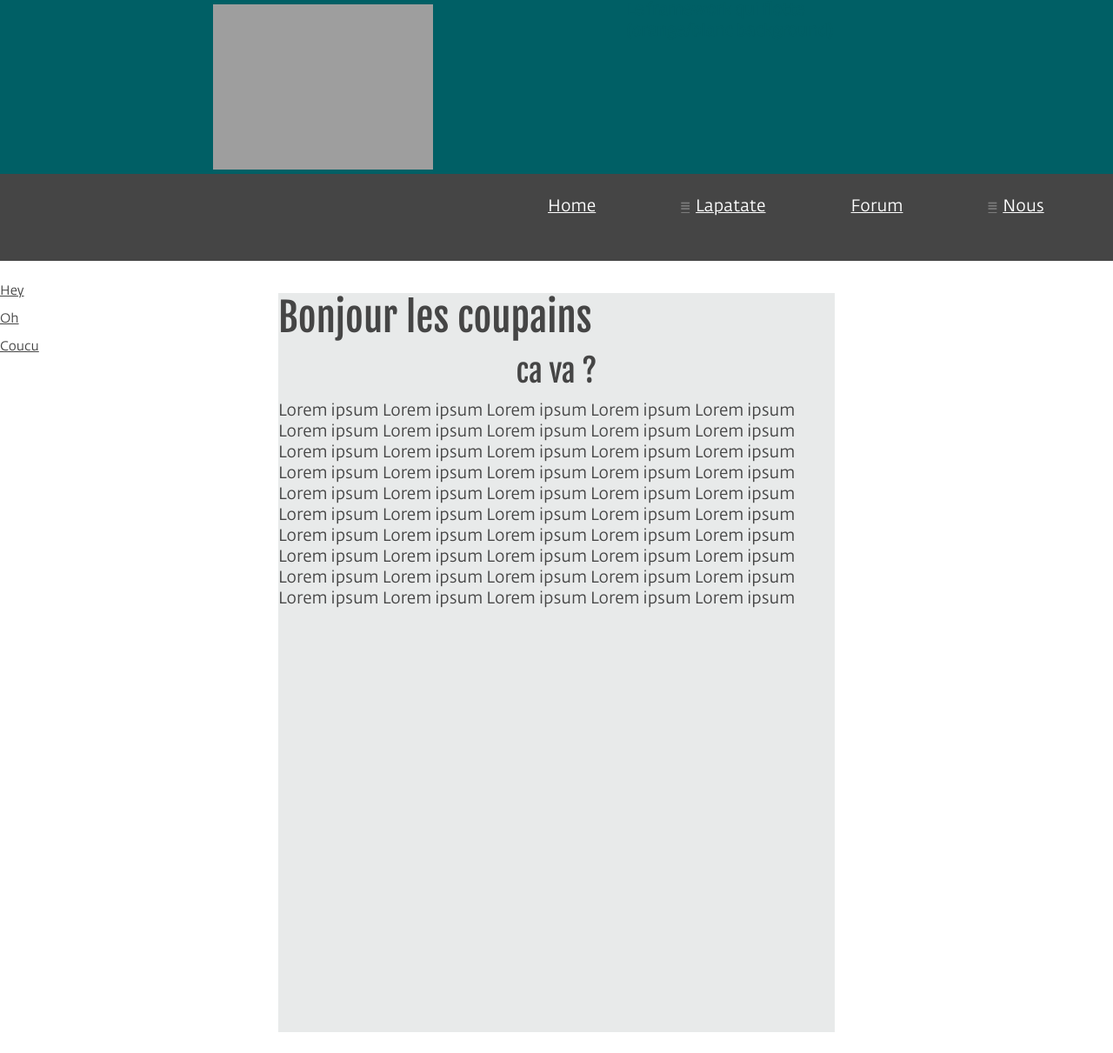
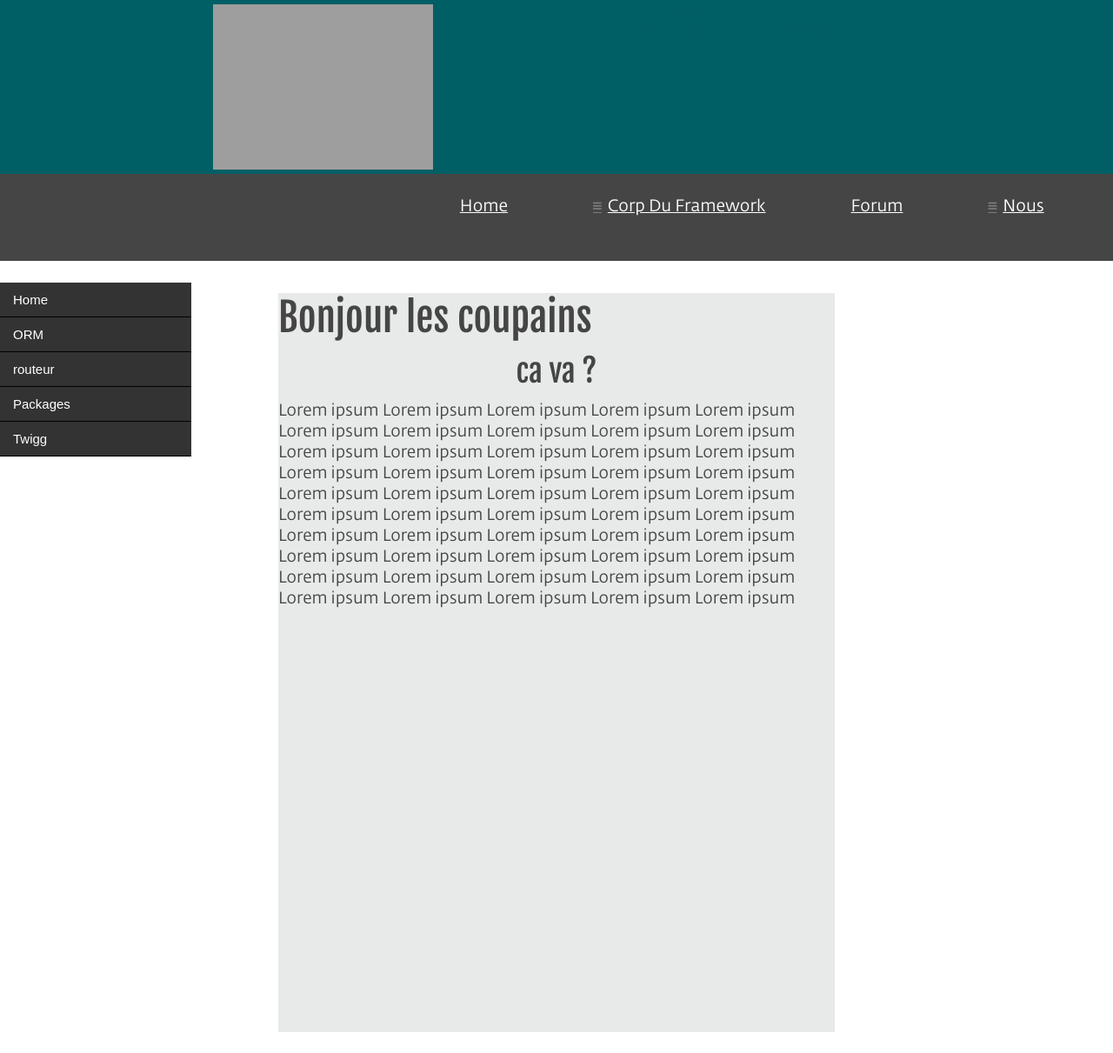
Before and after one commit to lyoslyos/Site, a PHP site: page /doc.html in a window 1280 px wide. Shown: the top 1211 px of the page at 87% size. Run offline with PHP 8.4, Linux system fonts and the light colour scheme; grey boxes are pictures that could not be loaded.

Commit message:
enu verticale , corrections design

```diff
--- a/doc.html
+++ b/doc.html
@@ -29,16 +29,17 @@
 	</header>
 	<!--Bandeau-->
 	<div id="bandeau">
-					<ul id="cbp-tm-menu" class="cbp-tm-menu">
+						<ul id="cbp-tm-menu" class="cbp-tm-menu">
 				<li>
 					<a href="#">Home</a>
 				</li>
 				<li>
-					<a href="#">Lapatate</a>
+					<a href="#">Corp du framework</a>
 					<ul class="cbp-tm-submenu">
-						<li><a href="#" class="cbp-tm-icon-archive">ORM</a></li>
-						<li><a href="#" class="cbp-tm-icon-cog">TRUK KIKOO</a></li>
-						<li><a href="#" class="cbp-tm-icon-location">Demo de la mort</a></li>
+						<li><a href="#" class="cbp-tm-icon-pencil">ORM</a></li>
+						<li><a href="#" class="cbp-tm-icon-cog">Routeur</a></li>
+						<li><a href="#" class="cbp-tm-icon-cog">packages</a></li>
+						<li><a href="#" class="cbp-tm-icon-article">Twigg</a></li>
 					</ul>
 				</li>
 				<li>
@@ -49,8 +50,6 @@
 					<a href="#">Nous</a>
 					<ul class="cbp-tm-submenu">
 						<li><a href="#" class="cbp-tm-icon-mail">contact</a></li>
-						<li><a href="#" class="cbp-tm-icon-contract">Rejoindre la commuaute</a></li>
-						<li><a href="#" class="cbp-tm-icon-users">MON MSN BB</a></li>
 						<li><a href="#" class="cbp-tm-icon-article">Facebook</a></li>
 						<li><a href="#" class="cbp-tm-icon-clock">twitter</a></li>
 					</ul>
@@ -66,14 +65,42 @@
 	<!--Bandeau fin-->
 	<!--3Box-->
 	<div id="global-contenue">
-		<div class="menu">
-			<div class="titre-menu">Hey
-			</div>
-			<div class="titre-menu">Oh
-			</div>
-			<div class="titre-menu">Coucu
-			</div>
-		</div>
+		<div class="menu_div"> <!--menu -->
+<ul>
+<li><a href="#">Home</a></li>
+
+<li><a href="#">ORM</a>
+<ul class="sub-item1">
+<li><a href="#">remplir</a>
+<ul class="sub-sub-item1">
+<li><a href="#">remplir</a></li>
+<li><a href="#">remplir</a></li>
+<li><a href="#">remplir</a></li>
+</ul>
+</ul>
+</li>
+</li>
+
+<li><a href="#">routeur</a>
+<ul class="sub-item2">
+<li><a href="#">remplir</a></li>
+<li><a href="#">remplir</a></li>
+<li><a href="#">remplir</a></li>
+</ul>
+</li>
+
+<li><a href="#">Packages</a>
+<ul class="sub-item3">
+<li><a href="#">remplir</a></li>
+<li><a href="#">remplir</a></li>
+<li><a href="#">remplir</a></li>
+</ul>
+</li>
+
+<li><a href="#">Twigg</a></li>
+
+</ul>
+</div> <!--fin du menu -->
 		<div class="docu">
 			<div class="titre">
 				Bonjour les coupains
--- a/src/css/style.css
+++ b/src/css/style.css
@@ -65,7 +65,7 @@
 {
 	height:32px;
 	font-size:15px;
-	text-decoration:underline;
+
 }
 .docu
 {
@@ -74,6 +74,18 @@
 	margin-left:25%;
 	height:850px !important;
 	background-color:#E8EAEA;
+}
+.case
+{
+	background-color:red;
+	margin-top:5px;
+	margin-bottom:5px;
+	margin-left:6px;
+}
+.titre-cour
+{
+
+
 }
 .titre
 {
@@ -553,7 +565,7 @@
 }
 
 .cbp-tm-icon-pencil:before {
-	content: "\e00b";
+	 background-image:"src/img/orm.png";
 }
 
 .cbp-tm-icon-article:before {
@@ -565,7 +577,7 @@
 }
 
 .cbp-tm-icon-videos:before {
-	content: "\e00e";
+	;
 }
 
 .cbp-tm-icon-pictures:before {
@@ -649,3 +661,72 @@
 }
 
 /*FIN MENU*/
+/*
+MENU VERTICAL */
+/*######## ITEMS Principaux ############*/
+.menu_div ul {
+margin:0px;
+padding:0px;
+font-family:Arial, Helvetica, sans-serif;
+font-size:15px;
+color:#FFF;
+list-style:none;
+text-indent:15px;
+background:#333333;
+width:220px;
+position:absolute;
+}
+
+.menu_div ul li {
+background:#333333;
+line-height:40px;
+border-bottom:1px solid #000;
+height:40px;
+}
+
+.menu_div ul li:hover {
+background:#4D4D4D;
+}
+
+.menu_div ul li a {
+text-decoration:none;
+color:#FFF;
+display:block;
+}
+
+.menu_div ul li a:hover {
+background:#4D4D4D;
+}
+
+.menu_div ul li#active {
+background:#3ea5ea;
+}
+/*######## FIN règles ITEMS Principaux ############*/
+
+/*######## ITEMS Secondaires ############*/
+ul ul {
+display: none;
+}
+
+li:hover ul.sub-item1 {
+display:block;
+left:200px;
+top:41px;
+position:absolute;
+width:200px;
+}
+
+li:hover ul.sub-item2 {
+display:block;
+left:200px;
+top:82px;
+position:absolute;
+}
+
+li:hover ul.sub-item3 {
+display:block;
+left:200px;
+top:123px;
+position:absolute;
+}/*
+Fin menu vertical */
```
Also changed, not shown: index.html (+13 -12 lines), src/img/efficace.png (added), src/img/orm.png (added), src/img/rapide.png (added), src/img/rooting.png (added), src/img/simple.png (added), src/img/template.png (added).
